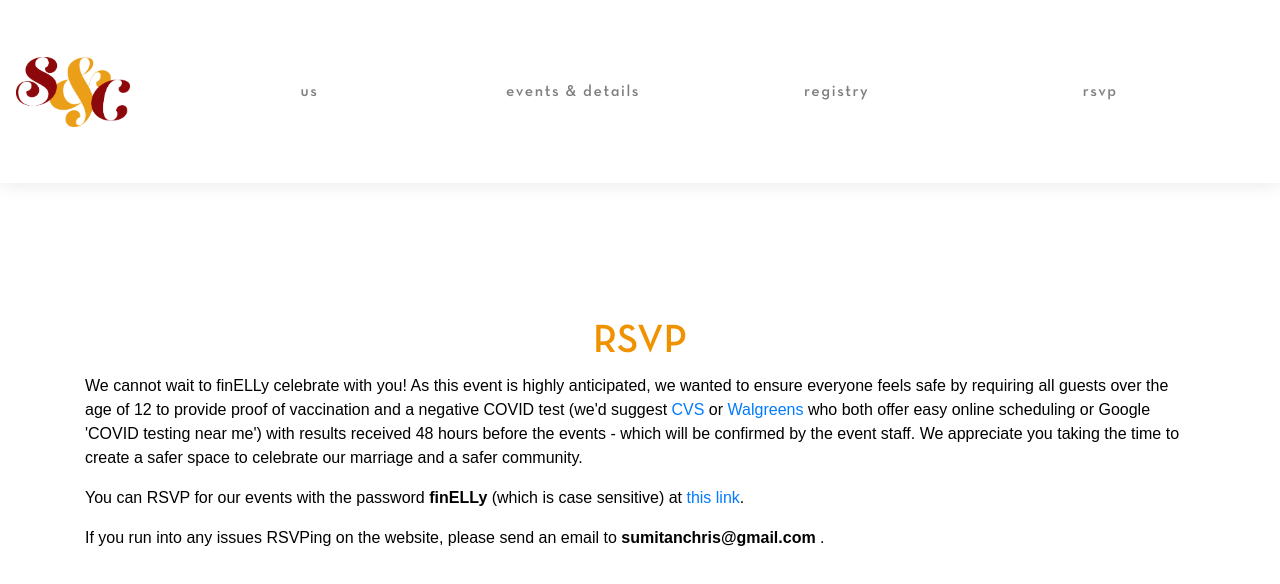
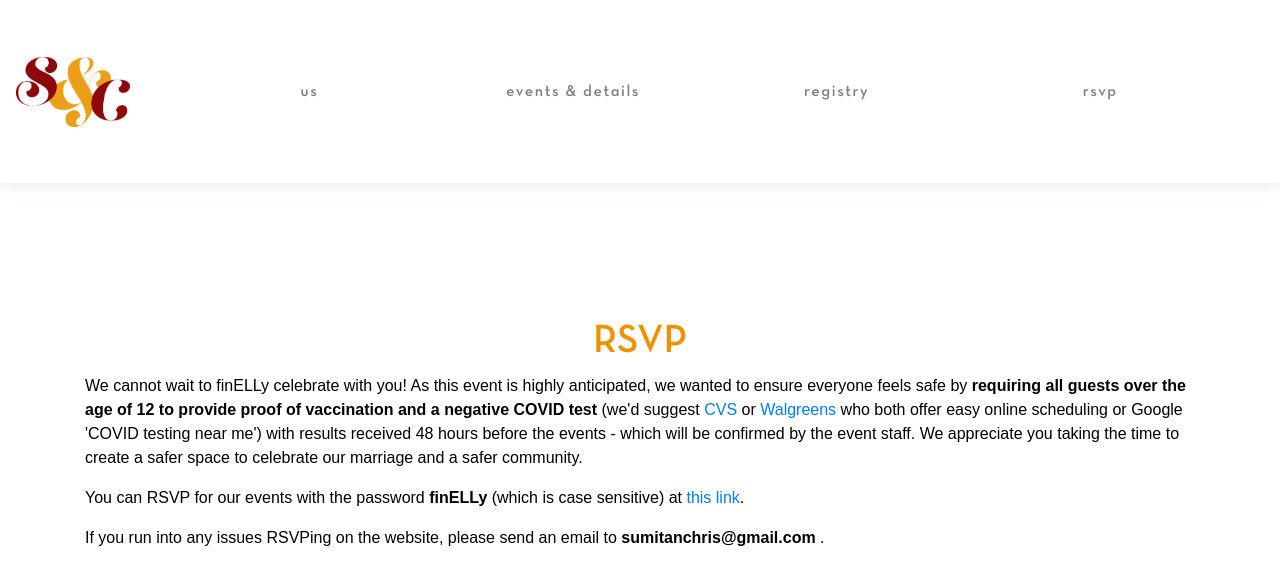
Before and after one commit to Chrisell/chris-and-sumita, a React (Create React App) app: page /rsvp in a window 1280 px wide. Shown: the top 584 px of the page. Built offline with nearby package versions, Linux system fonts and the light colour scheme.

Commit message:
Vax status and test bold

```diff
--- a/src/Rsvp.js
+++ b/src/Rsvp.js
@@ -50,7 +50,7 @@ class Rsvp extends React.Component {
                 <h1>RSVP</h1>
                 <Row xs={1} sm={1} md={1} >
                     <Col>
-                        <p>We cannot wait to finELLy celebrate with you! As this event is highly anticipated, we wanted to ensure everyone feels safe by requiring all guests over the age of 12 to provide proof of vaccination and a negative COVID test (we'd suggest <a href="https://www.cvs.com/minuteclinic/covid-19-testing">CVS</a> or <a href="https://www.walgreens.com/findcare/covid19/testing?ban=covid_vanity_testing">Walgreens</a> who both offer easy online scheduling or Google 'COVID testing near me') with results received 48 hours before the events - which will be confirmed by the event staff. We appreciate you taking the time to create a safer space to celebrate our marriage and a safer community.</p>
+                        <p>We cannot wait to finELLy celebrate with you! As this event is highly anticipated, we wanted to ensure everyone feels safe by <b>requiring all guests over the age of 12 to provide proof of vaccination and a negative COVID test</b> (we'd suggest <a href="https://www.cvs.com/minuteclinic/covid-19-testing">CVS</a> or <a href="https://www.walgreens.com/findcare/covid19/testing?ban=covid_vanity_testing">Walgreens</a> who both offer easy online scheduling or Google 'COVID testing near me') with results received 48 hours before the events - which will be confirmed by the event staff. We appreciate you taking the time to create a safer space to celebrate our marriage and a safer community.</p>
                         <p>You can RSVP for our events with the password <b>finELLy</b> (which is case sensitive) at <a href=" https://www.theknot.com/us/sumita-routh-and-chris-ell-oct-2021/rsvp" target="_blank">this link</a>.</p>
                         <p>If you run into any issues RSVPing on the website, please send an email to <b> sumitanchris@gmail.com </b>.</p>
                     </Col>
```
